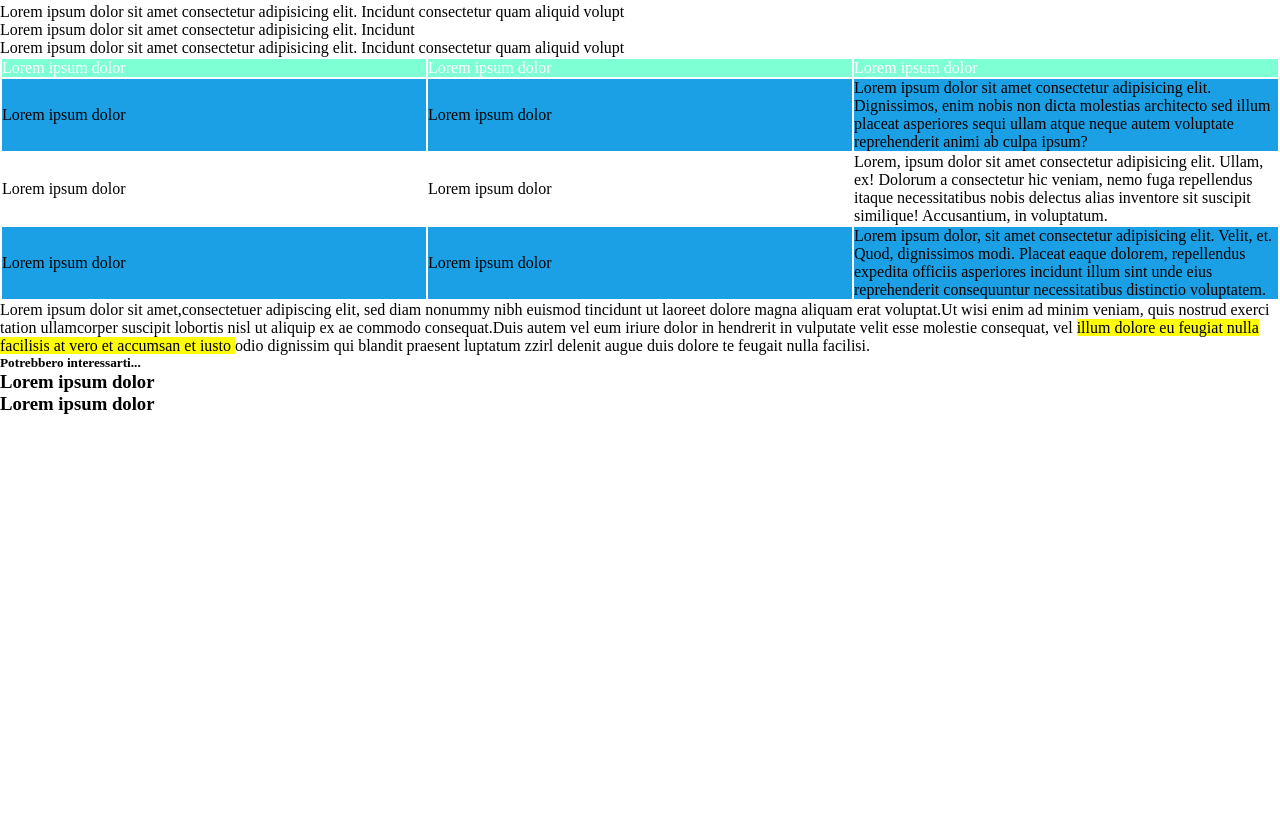
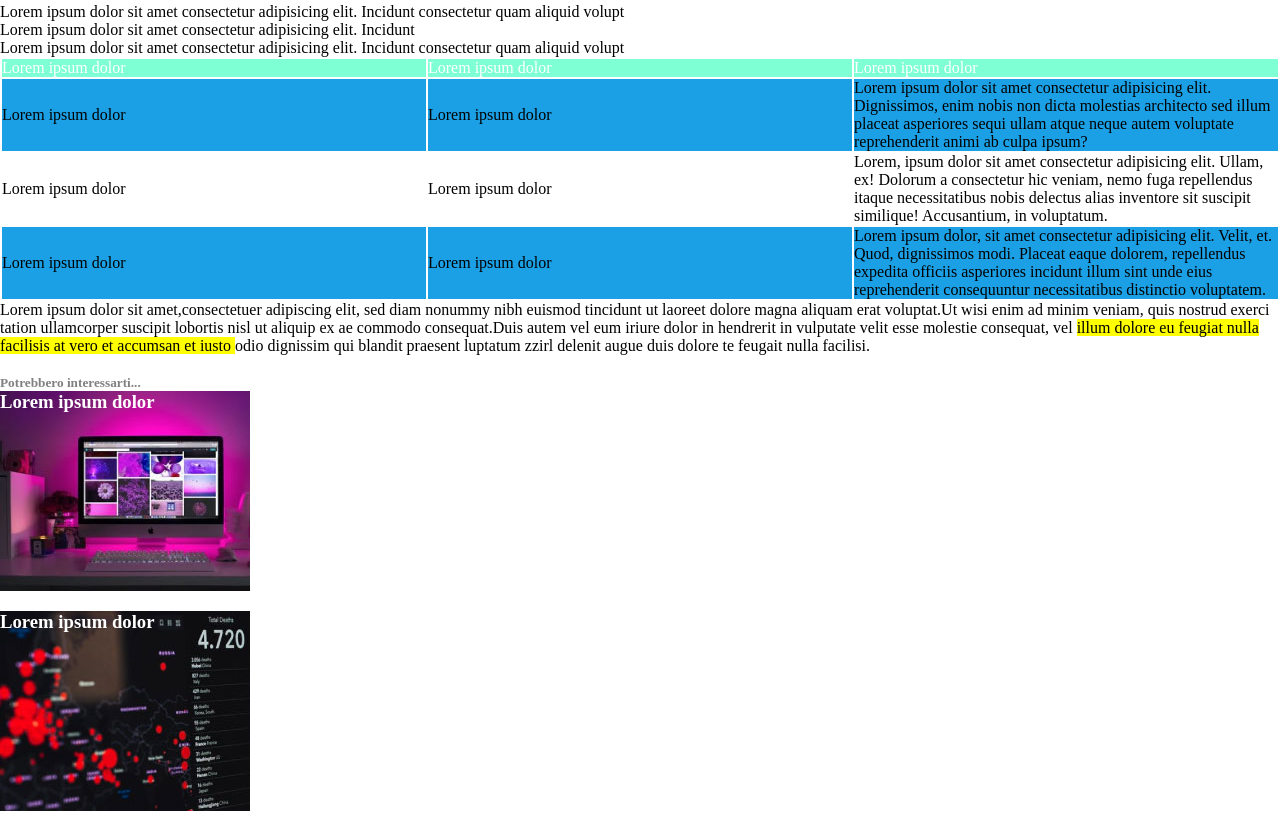
Before and after one commit to Shamble94/html-css-booleaner, a plain HTML site: page index.html in a window 1280 px wide. Shown: the part 658-1489 px from the top of the page. Before the commit the page ends 1073 px from the top, so only its background shows below. Drawn offline with Linux system fonts and the light colour scheme.

Commit message:
Added last photo settings in style.css

```diff
--- a/css/style.css
+++ b/css/style.css
@@ -37,3 +37,24 @@ box-sizing: border-box;
 td{
     width: 30%;
 }
+footer{
+    margin: 20px 0 20px 0;
+}
+.finale{
+    color: grey;
+}
+h3{
+    color: white;
+}
+.primafoto{
+    background-image: url(../img/monitor.jpg);
+}
+.secondafoto{
+    background-image: url(../img/graph.jpg);
+}
+#fotofinale{
+    margin-bottom: 20px;
+    width: 250px;
+    height: 200px;
+
+}
```
